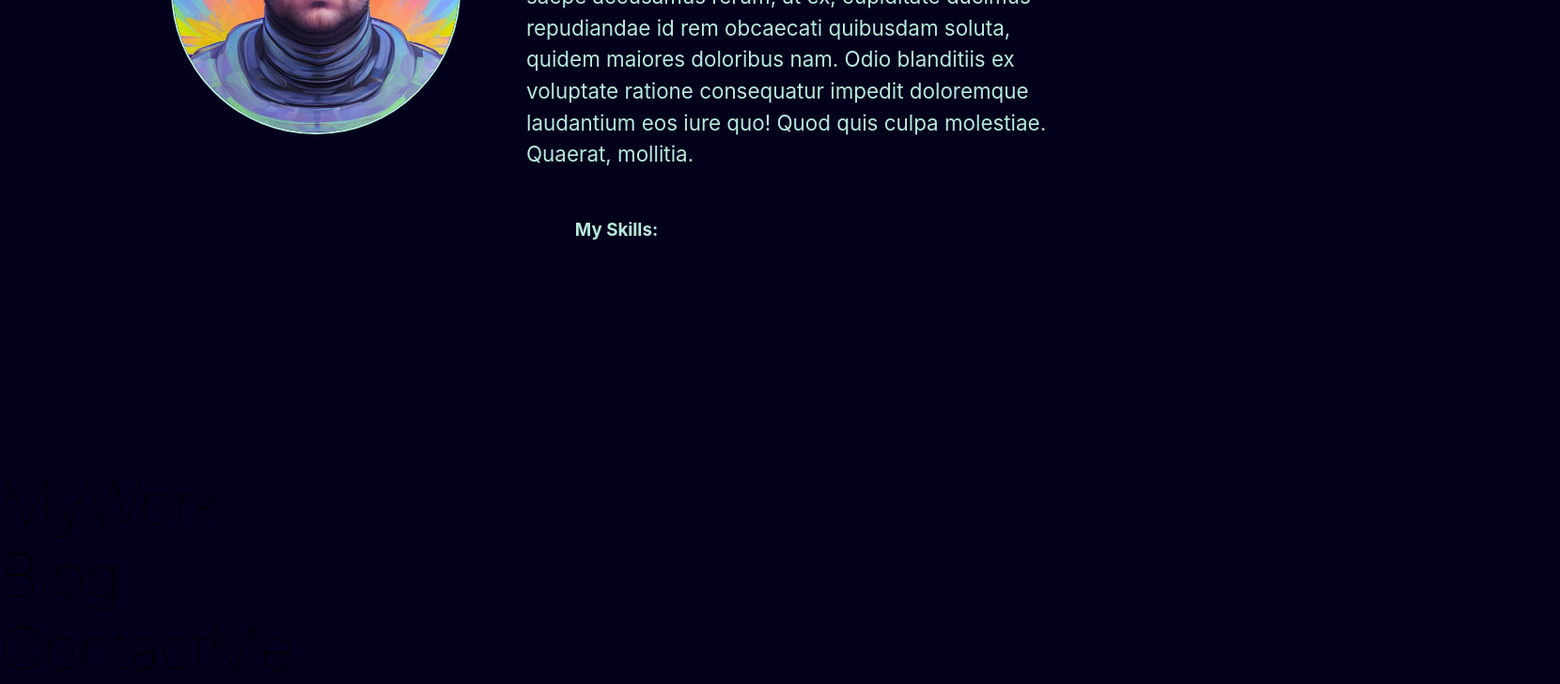
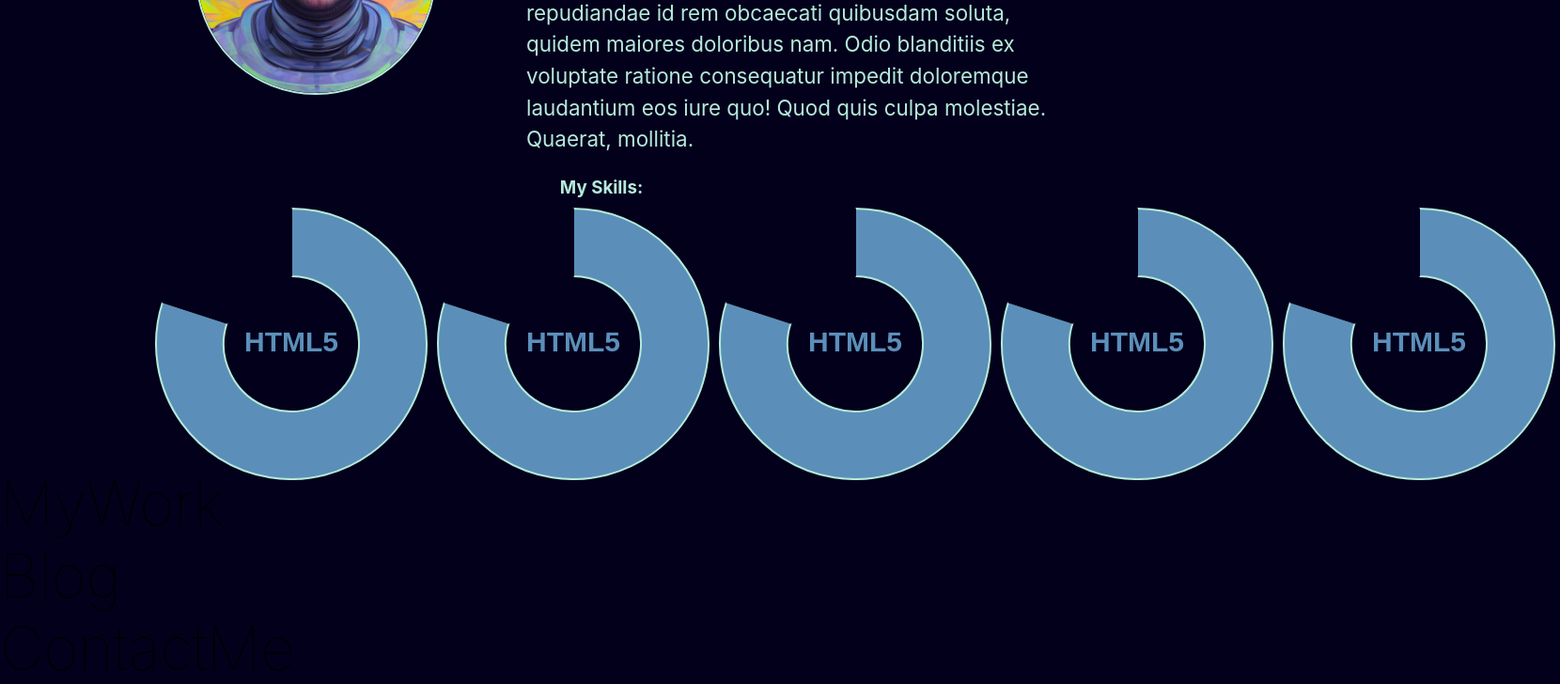
Before and after one commit to JPMurdie/jpmurdie.com, a React (Create React App) app: page / in a window 1280 px wide. Shown: the part 303-1031 px from the top of the page at 94% size, 1660 px wide, since content can reach past the window. Built offline with nearby package versions, Linux system fonts and the light colour scheme.

Commit message:
worked on landing page, adding doughnuts and related styled divs to the About.js file.

```diff
--- a/package.json
+++ b/package.json
@@ -6,7 +6,9 @@
     "@testing-library/jest-dom": "^5.16.5",
     "@testing-library/react": "^13.4.0",
     "@testing-library/user-event": "^13.5.0",
+    "chart.js": "^4.2.0",
     "react": "^18.2.0",
+    "react-chartjs-2": "^5.2.0",
     "react-dom": "^18.2.0",
     "react-router-dom": "^6.8.0",
     "react-scripts": "5.0.1",
--- a/src/components/Nav.js
+++ b/src/components/Nav.js
@@ -8,6 +8,9 @@ const Nav = () => {
       <ul>
         <li>
           <a href="#">My Work</a>
+        </li>
+        <li>
+          <a href="#">My CV</a>
         </li>
         <li>
           <a href="#">Shits & Giggles</a>
--- a/src/pages/About.js
+++ b/src/pages/About.js
@@ -2,8 +2,43 @@ import React from "react";
 import styled from "styled-components";
 //Images
 import lensaImage from "../img/about-img.jpg";
+//Chart
+import { Chart as ChartJS, ArcElement, Tooltip, Legend } from "chart.js";
+import { Doughnut } from "react-chartjs-2";
+ChartJS.register(ArcElement, Tooltip, Legend);
 
 const About = () => {
+  const data = {
+    labels: [],
+    datasets: [
+      {
+        label: "Poll",
+        data: [80, 20],
+        backgroundColor: ["#5b8fb9", "#03001C"],
+        borderColor: ["#b6eada", "#03001C"],
+      },
+    ],
+  };
+
+  const options = {};
+  const textCenter = {
+    id: "textCenter",
+    beforeDatasetsDraw(chart, args, pluginOptions) {
+      const { ctx, data } = chart;
+
+      ctx.save();
+      ctx.font = "bolder 30px sans-serif";
+      ctx.fillStyle = "#5b8fb9";
+      ctx.textAlign = "center";
+      ctx.textBaseline = "middle";
+      ctx.fillText(
+        "HTML5",
+        chart.getDatasetMeta(0).data[0].x,
+        chart.getDatasetMeta(0).data[0].y
+      );
+    },
+  };
+
   return (
     <AboutContainer>
       <AboutContainerTop>
@@ -23,9 +58,47 @@ const About = () => {
         </AboutText>
       </AboutContainerTop>
       <AboutContainerBottom>
-        <AboutText>
+        <SkillsText>
           <h3>My Skills:</h3>
-        </AboutText>
+        </SkillsText>
+
+        <DoughnutContainer>
+          <div>
+            <Doughnut
+              data={data}
+              options={options}
+              plugins={[textCenter]}
+            ></Doughnut>
+          </div>
+          <div>
+            <Doughnut
+              data={data}
+              options={options}
+              plugins={[textCenter]}
+            ></Doughnut>
+          </div>
+          <div>
+            <Doughnut
+              data={data}
+              options={options}
+              plugins={[textCenter]}
+            ></Doughnut>
+          </div>
+          <div>
+            <Doughnut
+              data={data}
+              options={options}
+              plugins={[textCenter]}
+            ></Doughnut>
+          </div>
+          <div>
+            <Doughnut
+              data={data}
+              options={options}
+              plugins={[textCenter]}
+            ></Doughnut>
+          </div>
+        </DoughnutContainer>
       </AboutContainerBottom>
     </AboutContainer>
   );
@@ -53,7 +126,11 @@ const AboutContainerTop = styled.div`
 
 const AboutContainerBottom = styled.div`
   display: flex;
+  flex-direction: column;
+  align-items: center;
+  justify-content: center;
   height: 50%;
+  width: 100%;
   padding: 2rem;
   margin-top: 2rem;
 `;
@@ -62,6 +139,7 @@ const AboutText = styled.div`
   position: relative;
   min-width: 60%;
   height: 100%;
+  margin-top: 2rem;
   margin-left: 2rem;
   h3 {
     color: #b6eada;
@@ -77,6 +155,8 @@ const AboutImg = styled.div`
   align-items: center;
   justify-content: center;
   min-width: 40%;
+  margin-top: 2rem;
+  padding: 2rem;
   img {
     border: solid 2px #b6eada;
     border-radius: 50%;
@@ -86,4 +166,26 @@ const AboutImg = styled.div`
   }
 `;
 
+const SkillsText = styled.div`
+  display: flex;
+  position: relative;
+  align-items: center;
+  justify-content: center;
+  min-width: 100%;
+  height: 10%;
+  h3 {
+    color: #b6eada;
+  }
+  p {
+    color: #b6eada;
+  }
+`;
+
+const DoughnutContainer = styled.div`
+  position: relative;
+  display: flex;
+  flex-direction: row;
+  width: 100%;
+`;
+
 export default About;
```
Also changed, not shown: 1 other file (tests, documents, lock files or other folders).
